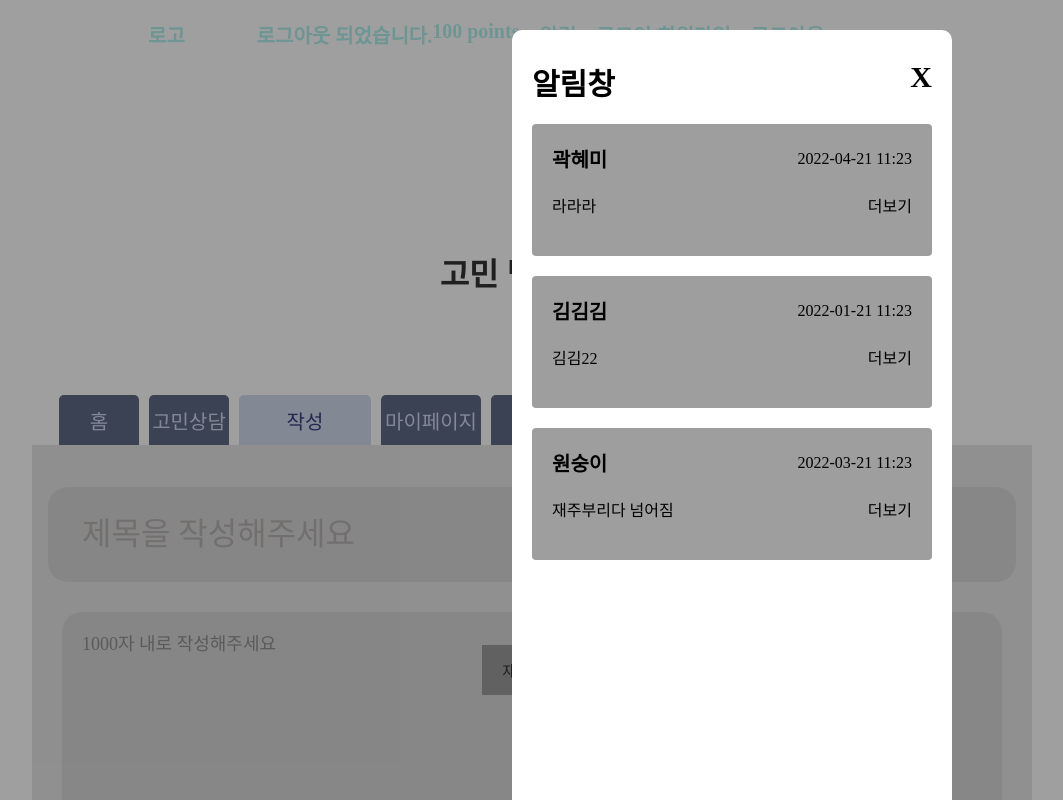
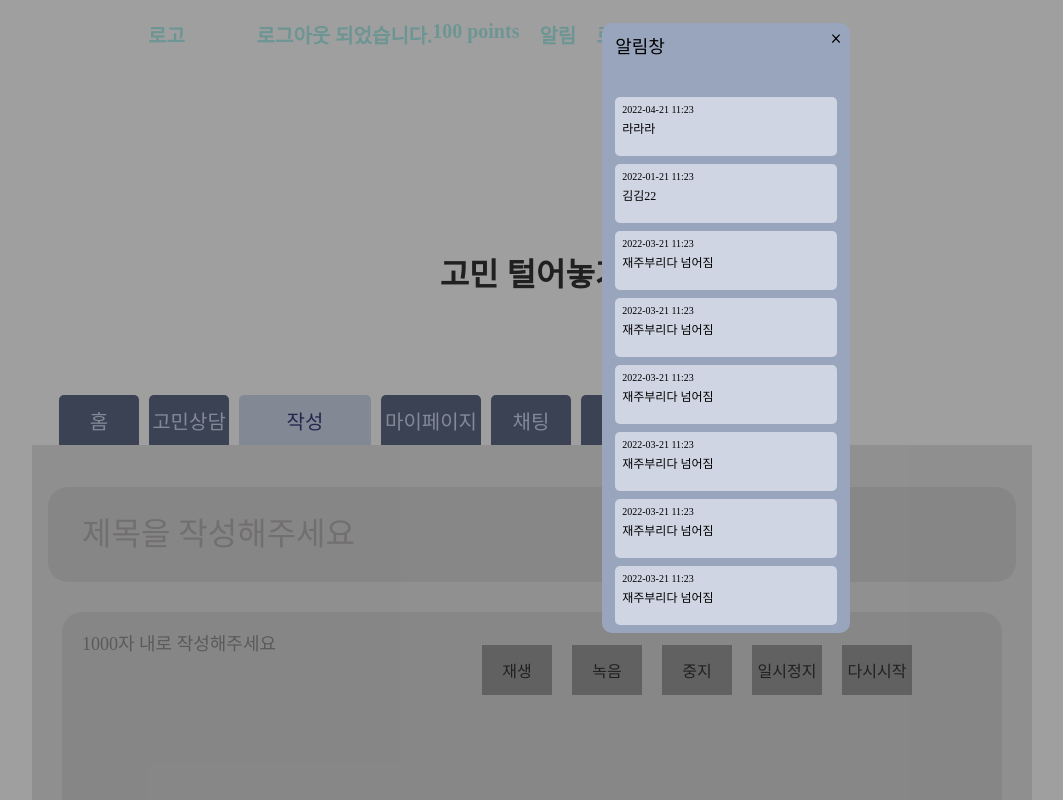
Before and after one commit to hh99-Final-Project/bluemoonFE, a React (Create React App) app: page /write in a window 1280 px wide. Both pictures are taken after a click on the element "알림". Shown: the top 800 px of the page, without its empty margins (108-1171 px from the left). Built offline with nearby package versions, Linux system fonts and the light colour scheme; no server answers; a web font is replaced by a local one.

Commit message:
feat: 알림창 view UI 제작

```diff
--- a/src/components/common/Notice.js
+++ b/src/components/common/Notice.js
@@ -22,20 +22,13 @@ function Notice(props) {
         <React.Fragment>
             <AlertSliceContainer>
                 <TitleArea>
-                    <Title>
-                        {alert.title}
-                    </Title>
                     <CreatedAt>
                         {alert.createdAt}
                     </CreatedAt>
                 </TitleArea>
-
                 <ContentArea>
                     <Desc>{alert.desc}</Desc>
-                    <MoreIcon onClick={()=>setModalOpen(true)}>더보기</MoreIcon>
                 </ContentArea>
-
-                {modalOpen && <ChatOutModal modalOpen={modalOpen} closeModal={closeModal}/>}
             </AlertSliceContainer>
         </React.Fragment>
     );
@@ -45,32 +38,39 @@ export default Notice;
 
 
 const AlertSliceContainer = styled.div`
-    width: 100%;
-    height: 132px;
+    //width: 213px;
+    height: 59px;
     box-sizing: border-box;
-    background-color: #9E9E9E;
-    margin-bottom: 20px;
-    border-radius: 4px;
-    padding: 20px;
+    background-color: #D0D5E3;
+    margin-bottom: 8px;
+    border-radius: 5px;
+    padding: 7px;
     cursor: pointer;
 `;
 const TitleArea = styled.div`
     display: flex;
-    justify-content: space-between;
+    justify-content: flex-start;
     align-items: center;
-    margin-bottom: 20px;
+    margin-bottom: 6px;
+    font-size: 10px;
+    line-height: 12px;
 `;
 const Title = styled.div`
-    font-weight: bold;
-    font-size: 20px;
+
 `;
-const CreatedAt = styled.div``;
+const CreatedAt = styled.div`
+  font-size: 10px;
+  line-height: 12px;
+`;
 const ContentArea = styled.div`
     display: flex;
     justify-content: space-between;
     align-items: center;
 `;
 
-const Desc = styled.div``;
+const Desc = styled.div`
+  font-size: 12px;
+  line-height: 15px;
+`;
 
 const MoreIcon = styled.div``;
--- a/src/components/common/Notifications.js
+++ b/src/components/common/Notifications.js
@@ -3,6 +3,7 @@ import PropTypes from 'prop-types';
 import styled from 'styled-components';
 import Notice from "./Notice";
 import Modal from "react-modal";
+import closeButton from "../../static/images/close_24px.svg";
 
 Notifications.propTypes = {
 
@@ -10,11 +11,11 @@ Notifications.propTypes = {
 
 function Notifications(props) {
 
-    const { closeModal } = props;
+    const { closeModal, AlertTabRef } = props;
 
     let alertList = [
         {
-            title: "곽혜미",
+            title:"곽혜미",
             desc: "라라라",
             createdAt: "2022-04-21 11:23",
             id: 1,
@@ -32,7 +33,40 @@ function Notifications(props) {
             createdAt: "2022-03-21 11:23",
             id: 3,
         },
+        {
+            title: "원숭이",
+            desc: "재주부리다 넘어짐",
+            createdAt: "2022-03-21 11:23",
+            id: 4,
+        },
+        {
+            title: "원숭이",
+            desc: "재주부리다 넘어짐",
+            createdAt: "2022-03-21 11:23",
+            id: 5,
+        },
+        {
+            title: "원숭이",
+            desc: "재주부리다 넘어짐",
+            createdAt: "2022-03-21 11:23",
+            id: 6,
+        },
+        {
+            title: "원숭이",
+            desc: "재주부리다 넘어짐",
+            createdAt: "2022-03-21 11:23",
+            id: 7,
+        },
+        {
+            title: "원숭이",
+            desc: "재주부리다 넘어짐",
+            createdAt: "2022-03-21 11:23",
+            id: 8,
+        },
     ];
+
+    // console.log(AlertTabRef.current.getBoundingClientRect().top,"AlertTabRef")
+    // console.log(AlertTabRef.current.getBoundingClientRect().left,"AlertTabRef")
 
 
     return (
@@ -53,51 +87,80 @@ function Notifications(props) {
                     },
                     content: {
                         position: 'absolute',
-                        zIndex: 2,
-                        top: '500px',
-                        left: 'calc(50% + 200px)',
+                        zIndex: 10,
+                        top: '328px',
+                        left: AlertTabRef.current.getBoundingClientRect().left + 115,
                         right: 'auto',
                         bottom: 'auto',
                         transform: 'translate(-50%, -50%)',
-                        width: '400px',
-                        height: '900px',
+                        width: '248px',
+                        height: '610px',
                         border: 'none',
-                        background: '#ffffff',
+                        boxSizing: 'border-box',
+                        background: '#99A5BC',
                         borderRadius: '10px',
                         outline: 'none',
-                        padding: '20px'
+                        padding: alertList.length > 7 ? '0 7px 26px 13px' : '0 9px 26px 13px',
+                        overflowY: 'hidden'
                     }
                 }}>
+
                 <NotiHeader>
                     <Title>알림창</Title>
-                    <CloseButton onClick={closeModal}>X</CloseButton>
+                    <CloseButton onClick={closeModal}>
+                        <img src={closeButton} alt={"close_alert"}/>
+                    </CloseButton>
                 </NotiHeader>
-            {
-                alertList.map((alert) => {
-                    return <Notice key={alert.id} alert={alert}/>
-                })
-            }
+                <Content length={alertList.length}>
+                    {
+                        alertList.map((alert) => {
+                            return <Notice key={alert.id} alert={alert}/>
+                        })
+                    }
+                </Content>
             </Modal>
-        {/*</AlertContainer>*/}
         </div>
     );
 }
 
 export default Notifications;
 
+
 const NotiHeader = styled.div`
     display: flex;
     justify-content: space-between;
-    margin: 10px 0 20px;
+    margin: 8px 0 20px;
 `;
 
 const Title = styled.div`
-  font-size: 30px;
-  font-weight: bold;
+  font-size: 18px;
+  line-height: 22px;
+  color: #000000;
+  margin: 5px 0 19px;
 `;
 
 const CloseButton = styled.div`
-  font-weight: bold;
-  font-size: 30px;
   cursor: pointer;
 `;
+
+const Content = styled.div`
+  height: 530px;
+  overflow-y: auto;
+  overflow-x: hidden;
+  padding-right: ${(props) => (props.length > 7 ? "6px" : "4px")};
+  box-sizing: border-box;
+
+  &::-webkit-scrollbar {
+    width: 6px;
+  }
+
+  &::-webkit-scrollbar-thumb {
+    background-color: #D3D3D3;
+    border-radius: 5px;
+  }
+
+  &::-webkit-scrollbar-track {
+    background-color: #616B7D;
+    border-radius: 5px;
+  }
+`;
--- a/src/shared/Header2.js
+++ b/src/shared/Header2.js
@@ -1,4 +1,4 @@
-import React, { useState } from "react";
+import React, { useState, useRef } from "react";
 import { useDispatch, useSelector } from "react-redux";
 import styled from "styled-components";
 import { useNavigate } from "react-router-dom";
@@ -16,6 +16,8 @@ const Header2 = () => {
 
     const [isOpenNoti, setIsOpenNoti] = useState(false);
 
+    const AlertTabRef = useRef();
+
     const loginCheck = () => {
         //로그인 판별하기
         if (userInfo) {
@@ -31,6 +33,13 @@ const Header2 = () => {
         dispatch(isLogined(false));
     };
 
+    const closeNotiModal = () => {
+        console.log("close!")
+        setIsOpenNoti(false);
+    }
+
+    console.log(isOpenNoti,"noti?")
+
     return (
         <HeaderContainer>
             <Logo onClick={() => navigate("/")}>로고</Logo>
@@ -38,16 +47,16 @@ const Header2 = () => {
                 {userInfo ? <NickName>{userInfo.nickname}님</NickName> : <div>로그아웃 되었습니다.</div>}
                 <Point>100 points</Point>
                 <AlertIcon
+                    ref={AlertTabRef}
                     onClick={() => {
                         setIsOpenNoti(true);
-                    }}
-                >
+                    }}>
                     알림
                 </AlertIcon>
                 <LoginArea onClick={() => loginCheck()}>로그인/회원가입</LoginArea>
                 <Logout onClick={logout}>로그아웃</Logout>
             </HeaderRightArea>
-            {isOpenNoti && <Notifications closeModal={() => setIsOpenNoti(false)} />}
+            {isOpenNoti && <Notifications AlertTabRef={AlertTabRef} closeModal={closeNotiModal} />}
             {modalOpen && <Login />}
         </HeaderContainer>
     );
```
Also changed, not shown: src/static/images/close_24px.svg (added).
